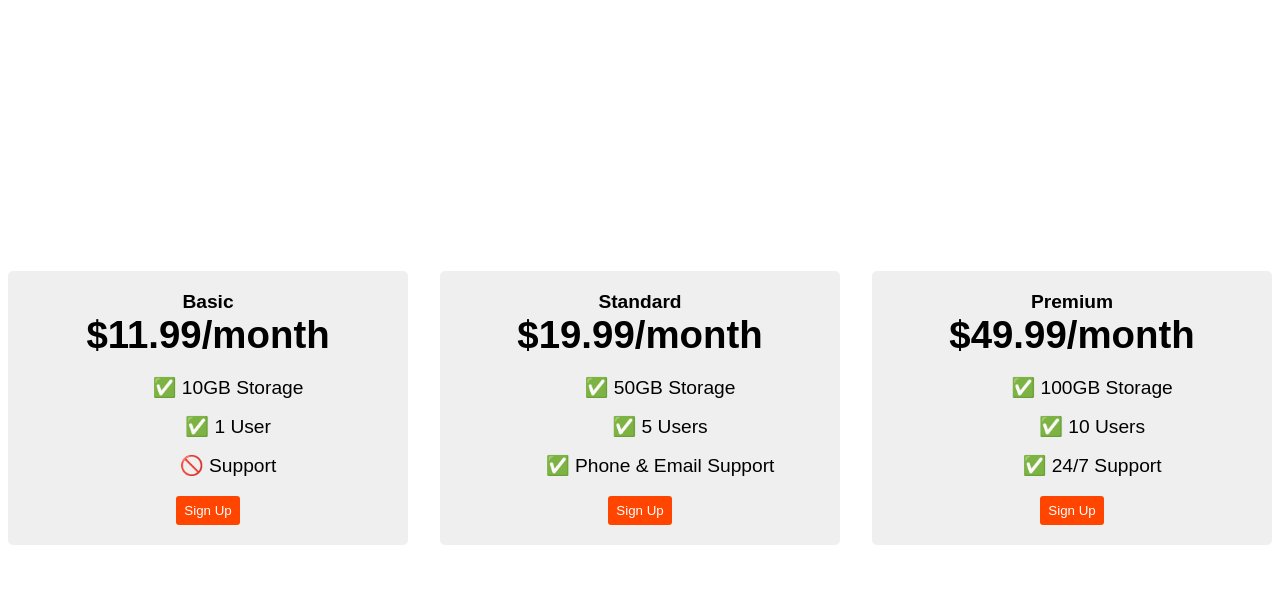
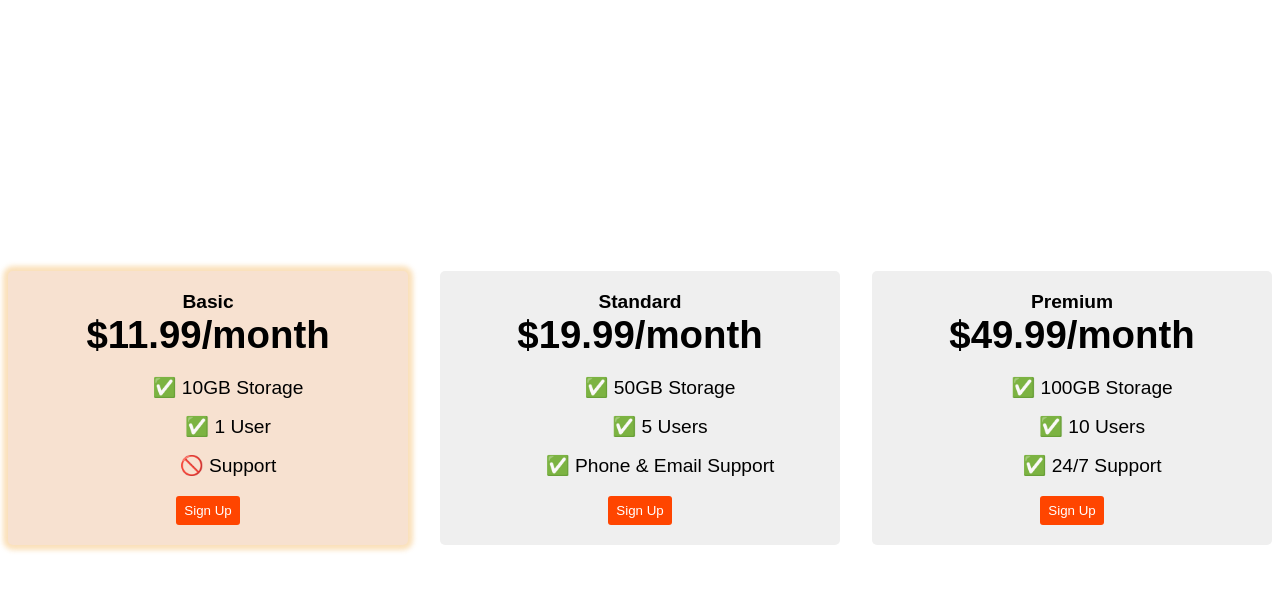
Before and after one commit to AlexandraTKO/PricingTabel, a plain HTML site: page index.html in a window 1280 px wide. In both pictures the pointer is over the element 208 px from the left and 408 px from the top of the page. Drawn offline with Linux system fonts and the light colour scheme; a web font is replaced by a local one.

Commit message:
Added hover effect on pricing containers

```diff
--- a/index.html
+++ b/index.html
@@ -17,8 +17,14 @@
         display: flex;
         justify-content: center;
         align-items: center;
-       gap: 2rem;
-     height: 100vh;
+        gap: 2rem;
+        height: 100vh;
+      }
+
+      .pricing-plan:hover {
+        background-color: rgb(247, 225, 208);
+        box-shadow: 0px 0px 5px 5px  rgba(247, 208, 150, 0.653);
+        transition: all 0.5s ease-in-out;
       }
 
       .pricing-plan {
@@ -44,6 +50,12 @@
         flex-wrap: wrap;
       }
 
+      .plan-button:hover {
+
+        cursor: pointer
+      }
+
+       /* Removed incomplete rule */
       .plan-title, .plan-price {
         font-weight: 700;
         text-align: center;
```
